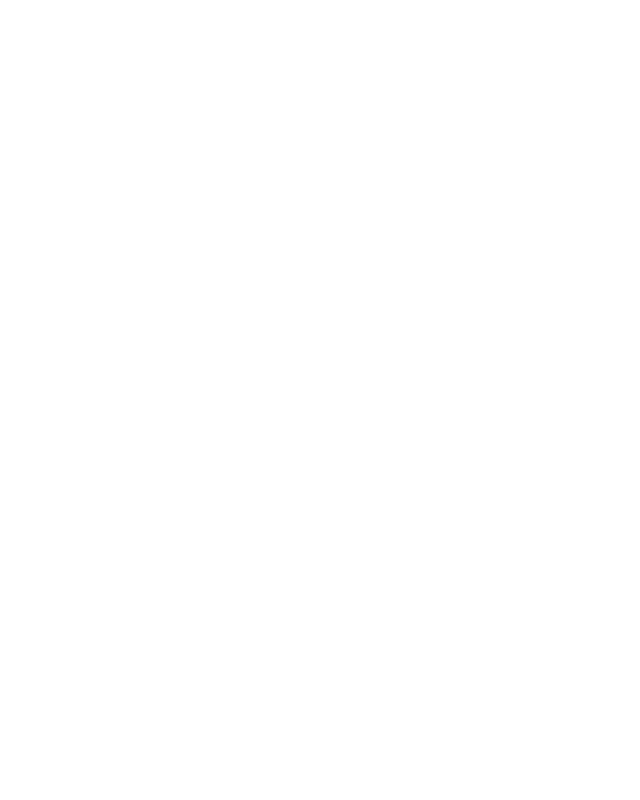
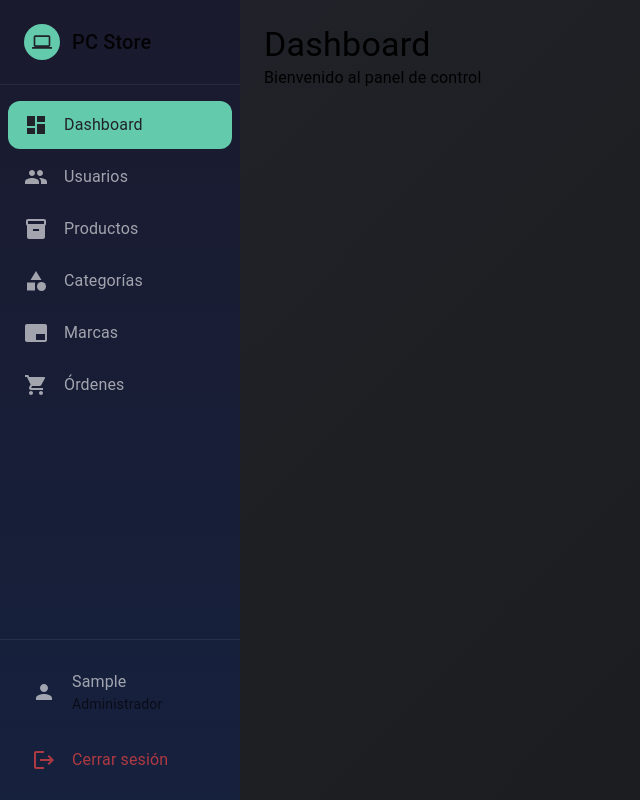
Before and after one commit to CxO19/pc-store-frontend, a React (Vite) app: page /dashboard in a window 1280 px wide. Before the commit this address had no page. Shown: the whole page, without its empty margins (0-640 px from the left). Built offline with nearby package versions, Linux system fonts and the light colour scheme; sample sign-in values are in the browser's storage.

Commit message:
feat: sidebar y layout privado

```diff
--- a/package.json
+++ b/package.json
@@ -12,14 +12,18 @@
   "dependencies": {
     "@emotion/react": "^11.14.0",
     "@emotion/styled": "^11.14.1",
+    "@hookform/resolvers": "^5.4.0",
     "@mui/icons-material": "^9.2.0",
     "@mui/material": "^9.2.0",
     "axios": "^1.18.1",
     "framer-motion": "^12.42.2",
     "react": "^19.2.7",
     "react-dom": "^19.2.7",
+    "react-hook-form": "^7.82.0",
     "react-hot-toast": "^2.6.0",
-    "react-router-dom": "^7.18.1"
+    "react-router-dom": "^7.18.1",
+    "recharts": "^3.9.2",
+    "zod": "^4.4.3"
   },
   "devDependencies": {
     "@types/react": "^19.2.17",
--- a/src/App.jsx
+++ b/src/App.jsx
@@ -4,6 +4,8 @@
 import LoginPage from './pages/LoginPage'
 import RegisterPage from './pages/RegisterPage'
 import ProductsPage from './pages/ProductsPage'
+import PrivateLayout from './layouts/PrivateLayout'
+import DashboardPage from './pages/private/DashboardPage'
 
 function PrivateRoute({ children }) {
   const token = localStorage.getItem('token')
@@ -18,11 +20,33 @@
         <Route path="/" element={<HomePage />} />
         <Route path="/login" element={<LoginPage />} />
         <Route path="/register" element={<RegisterPage />} />
-        <Route path="/products" element={
-          <PrivateRoute>
-            <ProductsPage />
-          </PrivateRoute>
-        } />
+        <Route path="/productos" element={<ProductsPage />} />
+
+        <Route
+          path="/dashboard"
+          element={
+            <PrivateRoute>
+              <PrivateLayout />
+            </PrivateRoute>
+          }
+        >
+          <Route index element={<DashboardPage />} />
+        </Route>
+
+        <Route
+          path="/admin/*"
+          element={
+            <PrivateRoute>
+              <PrivateLayout />
+            </PrivateRoute>
+          }
+        >
+          <Route path="usuarios" element={<DashboardPage />} />
+          <Route path="productos" element={<DashboardPage />} />
+          <Route path="categorias" element={<DashboardPage />} />
+          <Route path="marcas" element={<DashboardPage />} />
+          <Route path="ordenes" element={<DashboardPage />} />
+        </Route>
       </Routes>
     </BrowserRouter>
   )
--- a/src/hooks/useAuth.js
+++ b/src/hooks/useAuth.js
@@ -12,8 +12,9 @@
     try {
       const res = await api.post('/auth/login', { email, password })
       localStorage.setItem('token', res.data.access_token)
+      localStorage.setItem('user', JSON.stringify(res.data.user))
       toast.success('Bienvenido a PC Store')
-      navigate('/products')
+      navigate('/dashboard')
     } catch {
       toast.error('Credenciales incorrectas')
     } finally {
@@ -26,7 +27,7 @@
     try {
       await api.post('/auth/register', data)
       toast.success('Cuenta creada, inicia sesión')
-      navigate('/')
+      navigate('/login')
     } catch (err) {
       const msg = err.response?.data?.message || 'Error al registrarse'
       toast.error(Array.isArray(msg) ? msg[0] : msg)
@@ -37,6 +38,7 @@
 
   const logout = () => {
     localStorage.removeItem('token')
+    localStorage.removeItem('user')
     toast.success('Sesión cerrada')
     navigate('/')
   }
--- /dev/null
+++ b/src/layouts/PrivateLayout.jsx
@@ -0,0 +1,199 @@
+import { useState } from 'react'
+import { Outlet, useNavigate, useLocation } from 'react-router-dom'
+import {
+  Box, Drawer, AppBar, Toolbar, Typography, Avatar,
+  List, ListItem, ListItemButton, ListItemIcon, ListItemText,
+  IconButton, Divider, Tooltip
+} from '@mui/material'
+import ComputerIcon from '@mui/icons-material/Computer'
+import DashboardIcon from '@mui/icons-material/Dashboard'
+import PeopleIcon from '@mui/icons-material/People'
+import InventoryIcon from '@mui/icons-material/Inventory'
+import CategoryIcon from '@mui/icons-material/Category'
+import BrandingWatermarkIcon from '@mui/icons-material/BrandingWatermark'
+import ShoppingCartIcon from '@mui/icons-material/ShoppingCart'
+import PersonIcon from '@mui/icons-material/Person'
+import LogoutIcon from '@mui/icons-material/Logout'
+import MenuIcon from '@mui/icons-material/Menu'
+import { motion } from 'framer-motion'
+import { useAuth } from '../hooks/useAuth'
+
+const ACCENT = '#63CAAC'
+const DRAWER_WIDTH = 240
+
+const adminMenuItems = [
+  { text: 'Dashboard', icon: <DashboardIcon />, path: '/dashboard' },
+  { text: 'Usuarios', icon: <PeopleIcon />, path: '/admin/usuarios' },
+  { text: 'Productos', icon: <InventoryIcon />, path: '/admin/productos' },
+  { text: 'Categorías', icon: <CategoryIcon />, path: '/admin/categorias' },
+  { text: 'Marcas', icon: <BrandingWatermarkIcon />, path: '/admin/marcas' },
+  { text: 'Órdenes', icon: <ShoppingCartIcon />, path: '/admin/ordenes' },
+]
+
+const clientMenuItems = [
+  { text: 'Dashboard', icon: <DashboardIcon />, path: '/dashboard' },
+  { text: 'Mis Órdenes', icon: <ShoppingCartIcon />, path: '/admin/ordenes' },
+]
+
+export default function PrivateLayout() {
+  const [mobileOpen, setMobileOpen] = useState(false)
+  const { logout } = useAuth()
+  const navigate = useNavigate()
+  const location = useLocation()
+
+  const user = JSON.parse(localStorage.getItem('user') || '{}')
+  const isAdmin = user?.role === 'admin'
+  const menuItems = isAdmin ? adminMenuItems : clientMenuItems
+
+  const drawer = (
+    <Box sx={{
+      height: '100%',
+      background: 'linear-gradient(180deg, #1a1a2e 0%, #16213e 100%)',
+      display: 'flex',
+      flexDirection: 'column',
+    }}>
+      {/* Logo */}
+      <Box sx={{ p: 3, display: 'flex', alignItems: 'center', gap: 1.5 }}>
+        <Avatar sx={{ bgcolor: ACCENT, width: 36, height: 36 }}>
+          <ComputerIcon fontSize="small" sx={{ color: '#20232a' }} />
+        </Avatar>
+        <Typography variant="h6" fontWeight="bold" color="white">
+          PC Store
+        </Typography>
+      </Box>
+
+      <Divider sx={{ borderColor: 'rgba(255,255,255,0.07)' }} />
+
+      {/* Menu Items */}
+      <List sx={{ flexGrow: 1, px: 1, pt: 2 }}>
+        {menuItems.map((item) => {
+          const isActive = location.pathname === item.path
+          return (
+            <ListItem key={item.text} disablePadding sx={{ mb: 0.5 }}>
+              <motion.div style={{ width: '100%' }} whileHover={{ x: 4 }}>
+                <ListItemButton
+                  onClick={() => { navigate(item.path); setMobileOpen(false) }}
+                  sx={{
+                    borderRadius: 3,
+                    color: isActive ? '#20232a' : 'rgba(255,255,255,0.6)',
+                    bgcolor: isActive ? ACCENT : 'transparent',
+                    '&:hover': {
+                      bgcolor: isActive ? ACCENT : 'rgba(99,202,172,0.1)',
+                      color: isActive ? '#20232a' : ACCENT,
+                    },
+                    transition: 'all 0.2s',
+                  }}
+                >
+                  <ListItemIcon sx={{
+                    color: isActive ? '#20232a' : 'rgba(255,255,255,0.6)',
+                    minWidth: 40,
+                  }}>
+                    {item.icon}
+                  </ListItemIcon>
+                  <ListItemText
+                    primary={item.text}
+                    primaryTypographyProps={{ fontWeight: isActive ? 'bold' : 'normal', fontSize: 14 }}
+                  />
+                </ListItemButton>
+              </motion.div>
+            </ListItem>
+          )
+        })}
+      </List>
+
+      <Divider sx={{ borderColor: 'rgba(255,255,255,0.07)' }} />
+
+      {/* User + Logout */}
+      <Box sx={{ p: 2 }}>
+        <ListItemButton
+          onClick={() => navigate('/perfil')}
+          sx={{
+            borderRadius: 3,
+            color: 'rgba(255,255,255,0.6)',
+            mb: 1,
+            '&:hover': { bgcolor: 'rgba(255,255,255,0.05)', color: 'white' }
+          }}
+        >
+          <ListItemIcon sx={{ color: 'rgba(255,255,255,0.6)', minWidth: 40 }}>
+            <PersonIcon />
+          </ListItemIcon>
+          <ListItemText
+            primary={user?.firstName || 'Perfil'}
+            secondary={isAdmin ? 'Administrador' : 'Cliente'}
+            primaryTypographyProps={{ color: 'white', fontSize: 14 }}
+            secondaryTypographyProps={{ color: ACCENT, fontSize: 12 }}
+          />
+        </ListItemButton>
+        <ListItemButton
+          onClick={logout}
+          sx={{
+            borderRadius: 3,
+            color: 'rgba(239,68,68,0.7)',
+            '&:hover': { bgcolor: 'rgba(239,68,68,0.1)', color: '#f87171' }
+          }}
+        >
+          <ListItemIcon sx={{ color: 'inherit', minWidth: 40 }}>
+            <LogoutIcon />
+          </ListItemIcon>
+          <ListItemText primary="Cerrar sesión" primaryTypographyProps={{ fontSize: 14 }} />
+        </ListItemButton>
+      </Box>
+    </Box>
+  )
+
+  return (
+    <Box sx={{ display: 'flex', minHeight: '100vh', background: 'linear-gradient(135deg, #20232a, #1a1a1a)' }}>
+
+      {/* AppBar mobile */}
+      <AppBar position="fixed" elevation={0} sx={{
+        display: { sm: 'none' },
+        background: 'rgba(26,26,46,0.95)',
+        backdropFilter: 'blur(10px)',
+        borderBottom: '1px solid rgba(255,255,255,0.07)',
+      }}>
+        <Toolbar>
+          <IconButton color="inherit" onClick={() => setMobileOpen(true)} sx={{ mr: 2 }}>
+            <MenuIcon />
+          </IconButton>
+          <Typography variant="h6" fontWeight="bold" color="white">PC Store</Typography>
+        </Toolbar>
+      </AppBar>
+
+      {/* Drawer mobile */}
+      <Drawer
+        variant="temporary"
+        open={mobileOpen}
+        onClose={() => setMobileOpen(false)}
+        sx={{
+          display: { xs: 'block', sm: 'none' },
+          '& .MuiDrawer-paper': { width: DRAWER_WIDTH, border: 'none' },
+        }}
+      >
+        {drawer}
+      </Drawer>
+
+      {/* Drawer desktop */}
+      <Drawer
+        variant="permanent"
+        sx={{
+          display: { xs: 'none', sm: 'block' },
+          '& .MuiDrawer-paper': { width: DRAWER_WIDTH, border: 'none', boxSizing: 'border-box' },
+        }}
+        open
+      >
+        {drawer}
+      </Drawer>
+
+      {/* Main content */}
+      <Box component="main" sx={{
+        flexGrow: 1,
+        ml: { sm: `${DRAWER_WIDTH}px` },
+        mt: { xs: '64px', sm: 0 },
+        p: 3,
+        minHeight: '100vh',
+      }}>
+        <Outlet />
+      </Box>
+    </Box>
+  )
+}
--- /dev/null
+++ b/src/pages/private/DashboardPage.jsx
@@ -0,0 +1,14 @@
+import { Box, Typography } from '@mui/material'
+
+export default function DashboardPage() {
+  return (
+    <Box>
+      <Typography variant="h4" fontWeight="bold" color="white" mb={1}>
+        Dashboard
+      </Typography>
+      <Typography color="rgba(255,255,255,0.4)">
+        Bienvenido al panel de control
+      </Typography>
+    </Box>
+  )
+}
```
Also changed, not shown: 1 other file (tests, documents, lock files or other folders).
